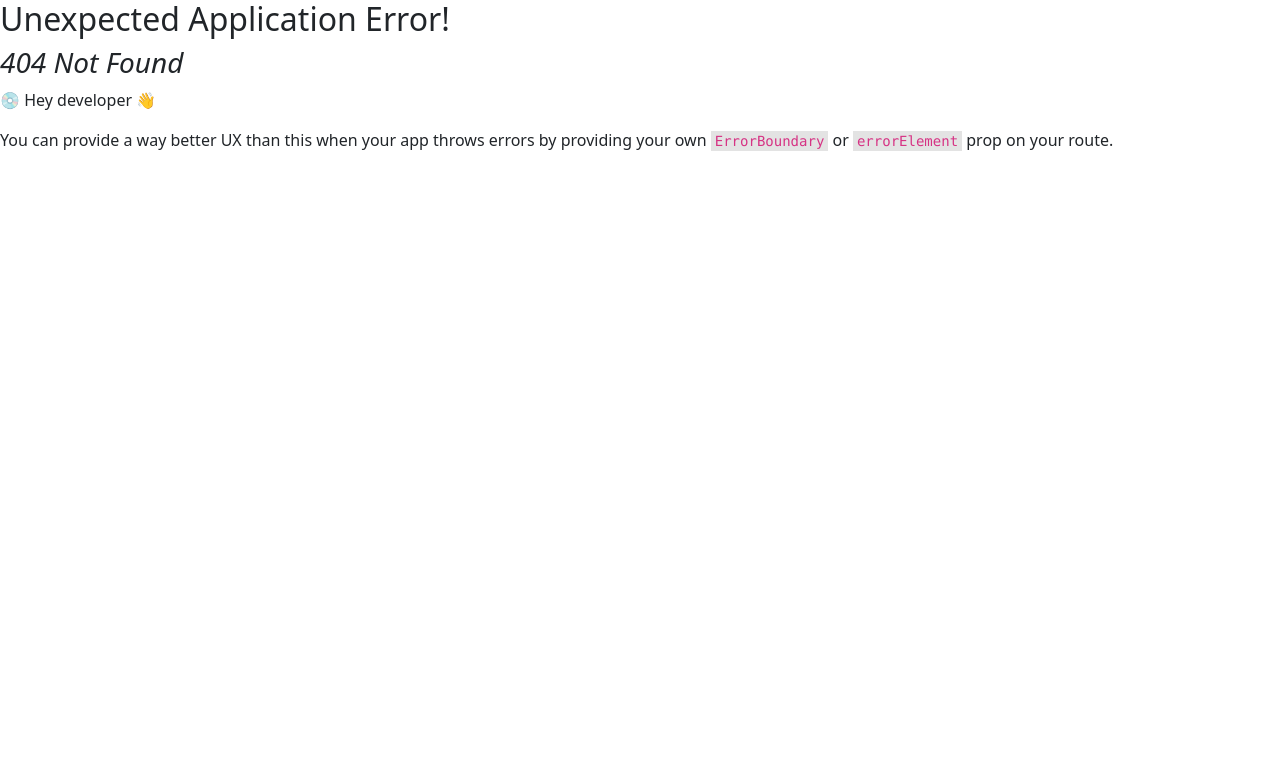
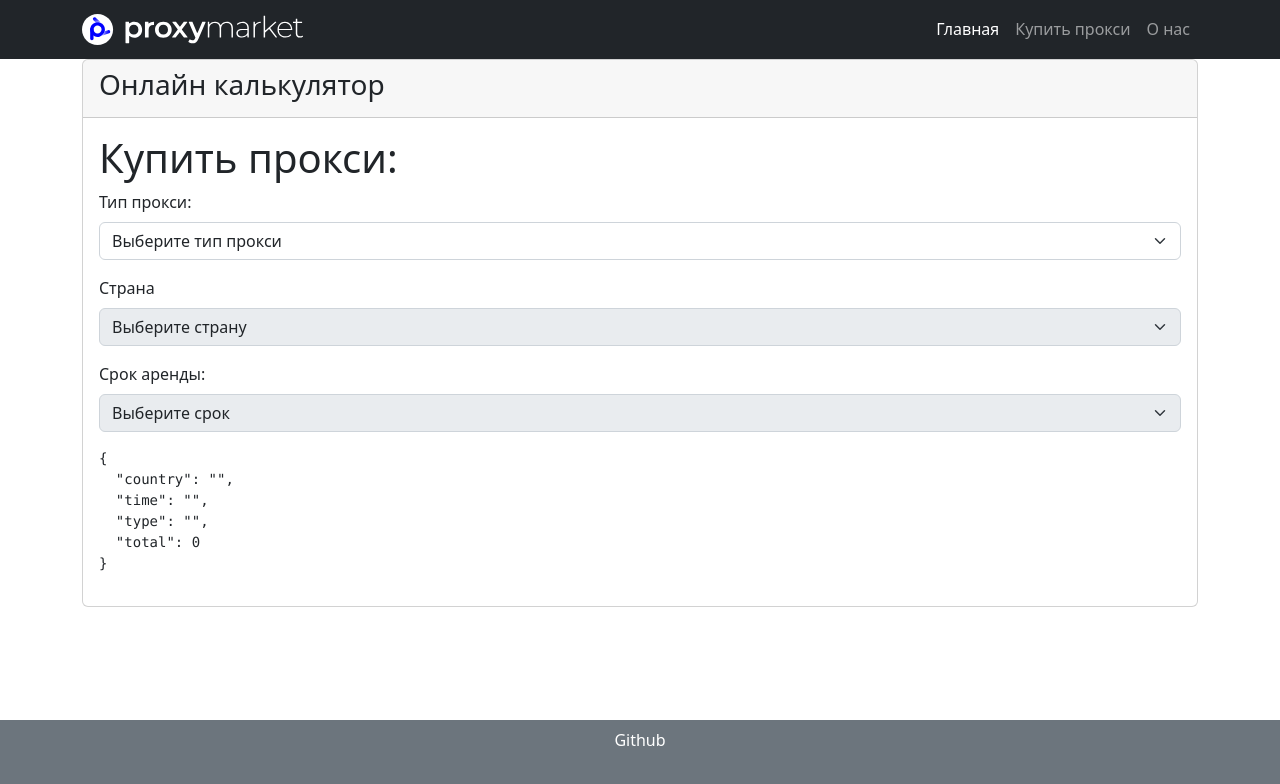
Before and after one commit to Nelfimov/proxy.market-fullstack, a React (Vite) app: page /buy-proxie in a window 1280 px wide. Before the commit this address had no page. Shown: the top 784 px of the page. Built offline with nearby package versions, Linux system fonts and the light colour scheme.

Commit message:
added page

```diff
--- a/src/components/navbar.tsx
+++ b/src/components/navbar.tsx
@@ -18,6 +18,11 @@ export function NavBar() {
               </Nav.Link>
             </Nav.Item>
             <Nav.Item>
+              <Nav.Link eventKey='/buy-proxie' href='/buy-proxie'>
+                Купить прокси
+              </Nav.Link>
+            </Nav.Item>
+            <Nav.Item>
               <Nav.Link eventKey='/about' href='/about'>
                 О нас
               </Nav.Link>
--- a/src/components/router.tsx
+++ b/src/components/router.tsx
@@ -1,5 +1,5 @@
 import { createBrowserRouter } from 'react-router-dom';
-import { About, App } from '../pages';
+import { About, App, Product } from '../pages';
 
 export const router = createBrowserRouter([
   {
@@ -7,6 +7,10 @@ export const router = createBrowserRouter([
     element: <App />,
     children: [
       {
+        path: '/buy-proxie',
+        element: <Product />,
+      },
+      {
         path: '/about',
         element: <About />,
       },
--- a/src/pages/App.tsx
+++ b/src/pages/App.tsx
@@ -1,5 +1,6 @@
 import { useReducer } from 'react';
 import { Card, Container } from 'react-bootstrap';
+import { Outlet } from 'react-router-dom';
 import { CalculatorForm, Footer, NavBar } from '../components';
 import { reducer } from '../reducer';
 import { State } from '../types';
@@ -12,20 +13,9 @@ export function App() {
   return (
     <>
       <NavBar />
-      <div className='App'>
-        <Container>
-          <h1>Купить прокси:</h1>
-          <Card>
-            <Card.Header>
-              <h3>Онлайн калькулятор</h3>
-            </Card.Header>
-            <Card.Body>
-              <CalculatorForm action={dispatch} state={state} />
-            </Card.Body>
-          </Card>
-          <pre>{JSON.stringify(state, undefined, 2)}</pre>
-        </Container>
-      </div>
+      <Container>
+        <Outlet context={[state, dispatch]} />
+      </Container>
       <Footer />
     </>
   );
--- /dev/null
+++ b/src/pages/Product.tsx
@@ -0,0 +1,26 @@
+import { Dispatch } from 'react';
+import { Card } from 'react-bootstrap';
+import { useOutletContext } from 'react-router-dom';
+import { CalculatorForm } from '../components';
+import { Action, State } from '../types';
+
+export function Product() {
+  // @ts-expect-error: ignore
+  const [state, dispatch] = useOutletContext<{
+    state: State;
+    dispatch: Dispatch<Action>;
+  }>();
+
+  return (
+    <Card>
+      <Card.Header>
+        <h3>Онлайн калькулятор</h3>
+      </Card.Header>
+      <Card.Body>
+        <h1>Купить прокси:</h1>
+        <CalculatorForm action={dispatch} state={state} />
+        <pre>{JSON.stringify(state, undefined, 2)}</pre>
+      </Card.Body>
+    </Card>
+  );
+}
--- a/src/pages/index.ts
+++ b/src/pages/index.ts
@@ -1,2 +1,3 @@
 export * from './App';
 export * from './About';
+export * from './Product';
```
